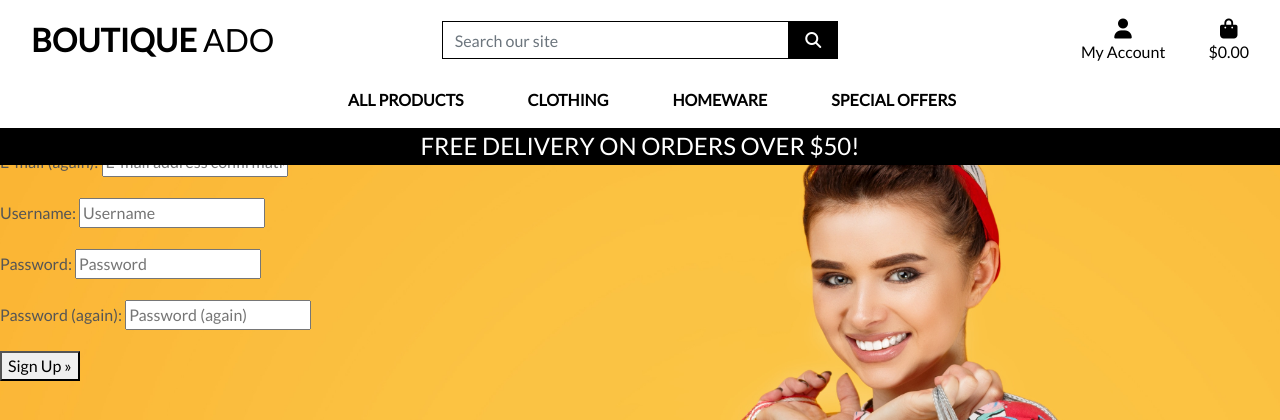
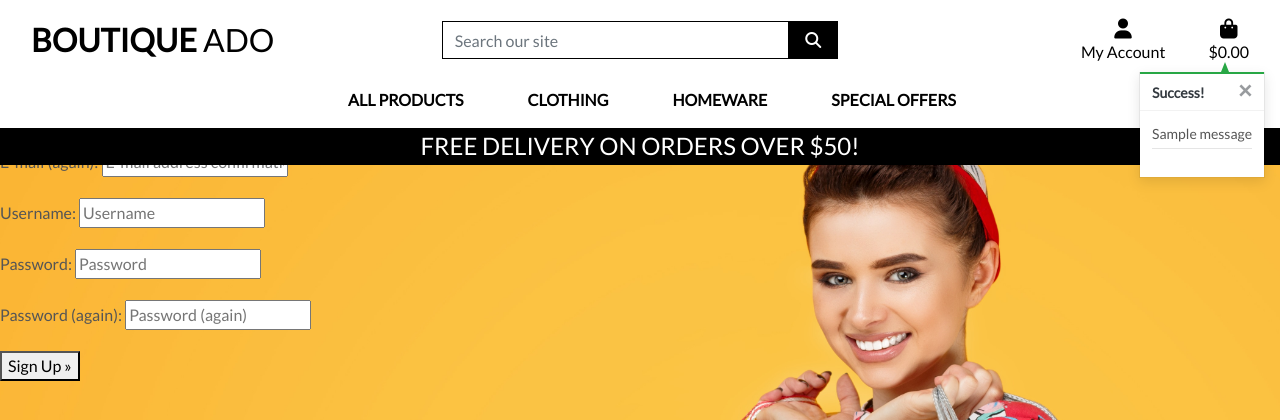
Before and after one commit to GrantWils23/Walkthrough_project_Boutique_Ado, a Django app: page /accounts/signup/ in a window 1280 px wide. Shown: the top 420 px of the page. Run offline with Django 3.2, Linux system fonts and the light colour scheme; tables that the repository leaves empty hold one stand-in row (values such as "Sample post"); one stand-in notice (Sample message) is shown; parts of the project's set-up code (start-up, migrations or seed data) failed here and were passed over; some libraries are stand-ins or nearby versions.

Commit message:
Added notification CSS, Shopping Bag preview, and additional messages

```diff
--- a/boutique_ado/settings.py
+++ b/boutique_ado/settings.py
@@ -91,6 +91,8 @@ TEMPLATES = [
     },
 ]
 
+MESSAGE_STORAGE = 'django.contrib.messages.storage.session.SessionStorage'
+
 AUTHENTICATION_BACKENDS = [
     # Needed to login by username in Django admin, regardless of `allauth`
     'django.contrib.auth.backends.ModelBackend',
--- a/static/css/base.css
+++ b/static/css/base.css
@@ -103,6 +103,74 @@ a.category-badge>span.badge:hover {
     cursor: pointer;
 }
 
+/* ------------------------------- bootstrap toasts */
+
+.message-container {
+    position: fixed;
+    top: 72px;
+    right: 15px;
+    z-index: 99999999999;
+}
+
+.custom-toast {
+    overflow: visible;
+}
+
+.toast-capper {
+    height: 2px;
+}
+
+/* from CSS-tricks.com: https://css-tricks.com/snippets/css/css-triangle/ */
+.arrow-up {
+    width: 0;
+    height: 0;
+    border-left: 4px solid transparent;
+    border-right: 4px solid transparent;
+    border-bottom: 10px solid black;
+    position: absolute;
+    top: -10px;
+    right: 36px;
+}
+
+/* Convenience classes - colors copied from Bootstrap */
+.arrow-primary {
+    border-bottom-color: #007bff !important;
+}
+
+.arrow-secondary {
+    border-bottom-color: #6c757d !important;
+}
+
+.arrow-success {
+    border-bottom-color: #28a745 !important;
+}
+
+.arrow-danger {
+    border-bottom-color: #dc3545 !important;
+}
+
+.arrow-warning {
+    border-bottom-color: #ffc107 !important;
+}
+
+.arrow-info {
+    border-bottom-color: #17a2b8 !important;
+}
+
+.arrow-light {
+    border-bottom-color: #f8f9fa !important;
+}
+
+.arrow-dark {
+    border-bottom-color: #343a40 !important;
+}
+
+.bag-notification-wrapper {
+    height: 100px;
+    overflow-x: hidden;
+    overflow-y: auto;
+}
+
 /* -------------------------------- Media Queries */
 
 /* Slightly larger container on xl screens */
--- a/templates/base.html
+++ b/templates/base.html
@@ -18,7 +18,8 @@
     <link rel="stylesheet" href="https://cdn.jsdelivr.net/npm/bootstrap@4.6.2/dist/css/bootstrap.min.css" integrity="sha384-xOolHFLEh07PJGoPkLv1IbcEPTNtaed2xpHsD9ESMhqIYd0nLMwNLD69Npy4HI+N" crossorigin="anonymous">
     <link rel="preconnect" href="https://fonts.googleapis.com"> <!-- Google Fonts -->
     <link rel="preconnect" href="https://fonts.gstatic.com" crossorigin> <!-- Google Fonts -->
-    <link rel="stylesheet" href="https://fonts.googleapis.com/css2?family=Lato:ital@0;1&display=swap"> <!-- Google Fonts-->
+    <link rel="stylesheet" href="https://fonts.googleapis.com/css2?family=Lato:ital@0;1&display=swap">
+    <!-- Google Fonts-->
     <link rel="stylesheet" href="{% static 'css/base.css' %}"> <!-- Base CSS file -->
     {% endblock %}
 
@@ -26,7 +27,8 @@
     {% endblock %}
 
     {% block corejs %}
-    <script src="https://kit.fontawesome.com/57a5431661.js" crossorigin="anonymous"></script> <!-- Font Awesome Script -->
+    <script src="https://kit.fontawesome.com/57a5431661.js" crossorigin="anonymous"></script>
+    <!-- Font Awesome Script -->
     <script src="https://cdn.jsdelivr.net/npm/jquery@3.5.1/dist/jquery.min.js" integrity="sha256-9/aliU8dGd2tb6OSsuzixeV4y/faTqgFtohetphbbj0=" crossorigin="anonymous"></script>
     <script src="https://cdn.jsdelivr.net/npm/popper.js@1.16.1/dist/umd/popper.min.js" integrity="sha384-9/reFTGAW83EW2RDu2S0VKaIzap3H66lZH81PoYlFhbGU+6BZp6G7niu735Sk7lN" crossorigin="anonymous">
     </script>
@@ -118,8 +120,29 @@
     </header>
 
     {% if messages %}
-    <div class="message-container"></div>
+    <div class="message-container">
+        {% for message in messages %}
+        {% with message.level as level %}
+        {% if level == 40 %}
+        <!-- error level -->
+        {% include 'includes/toasts/toast_error.html' %}
+        {% elif level == 30 %}
+        <!-- warning level -->
+        {% include 'includes/toasts/toast_warning.html' %}
+        {% elif level == 25 %}
+        <!-- success level -->
+        {% include 'includes/toasts/toast_success.html' %}
+        {% else %}
+        <!-- info level -->
+        {% include 'includes/toasts/toast_info.html' %}
+        {% endif %}
+        {% endwith %}
+        {% endfor %}
+    </div>
     {% endif %}
+
+
+
 
     {% block page_header %}
     {% endblock %}
@@ -128,6 +151,9 @@
     {% endblock %}
 
     {% block postloadjs %}
+    <script type="text/javascript">
+        $('.toast').toast('show');
+    </script>
     {% endblock %}
 
 </body>
--- /dev/null
+++ b/templates/includes/toasts/toast_success.html
@@ -0,0 +1,56 @@
+<div class="toast custom-toast rounded-0 border-top-0" data-autohide="false">
+    <div class="arrow-up arrow-success"></div>
+    <div class="w-100 toast-capper bg-success"></div>
+    <div class="toast-header bg-white text-dark">
+        <strong class="mr-auto">Success!</strong>
+        <button type="button" class="ml-2 mb-1 close text-dark" data-dismiss="toast" aria-label="Close">
+            <span aria-hidden="true">&times;</span>
+        </button>
+    </div>
+    <div class="toast-body bg-white">
+        <div class="row">
+            <div class="col">
+                {{ message }}
+                <hr class="mt-1 mb-3">
+            </div>
+        </div>
+        {% if grand_total %}
+        <p class="logo-font bg-white text-black py-1">Your Bag ({{ product_count }})</p>
+        <div class="bag-notification-wrapper">
+            {% for item in bag_items %}
+            <div class="row">
+                <div class="col-3 my-1">
+                    <img src="{{ item.product.image.url }}" alt="" class="w-100">
+                </div>
+                <div class="col-9">
+                    <p class="my-0"><strong>{{ item.product.name }}</strong></p>
+                    <p class="my-0"><strong>Size: </strong>{% if item.product.has_sizes %}{{ item.size|upper }}{% else %}N/A{% endif %}</p>
+                    <p class="my-0 small text-muted">Qty: {{ item.quantity }}</p>
+                </div>
+            </div>
+            {% endfor %}
+        </div>
+        <div class="row">
+            <div class="col">
+                <strong>
+                    <p class="mt-3 mb-1 text-black">
+                        Total{% if free_delivery_delta > 0 %} (Exc. delivery){% endif %}:
+                        <span class="float-right">${{ total|floatformat:2 }}</span>
+                    </p>
+                </strong>
+                {% if free_delivery_delta > 0 %}
+                <p class="mb-0 p-2 bg-warning shadow-sm text-black text-center">
+                    Spend <strong>${{ free_delivery_delta }}</strong> more to get free next day delivery!
+                </p>
+                {% endif %}
+                <a href="{% url 'view_bag' %}" class="btn btn-black btn-block rounded-0">
+                    <span class="text-uppercase">Go To Secure Checkout</span>
+                    <span class="icon">
+                        <i class="fas fa-lock"></i>
+                    </span>
+                </a>
+            </div>
+        </div>
+        {% endif %}
+    </div>
+</div>
```
Also changed, not shown: bag/views.py (+44 -6 lines), templates/includes/toasts/toast_error.html (added, +13 -0 lines), templates/includes/toasts/toast_info.html (added, +13 -0 lines), templates/includes/toasts/toast_warning.html (added, +13 -0 lines).
